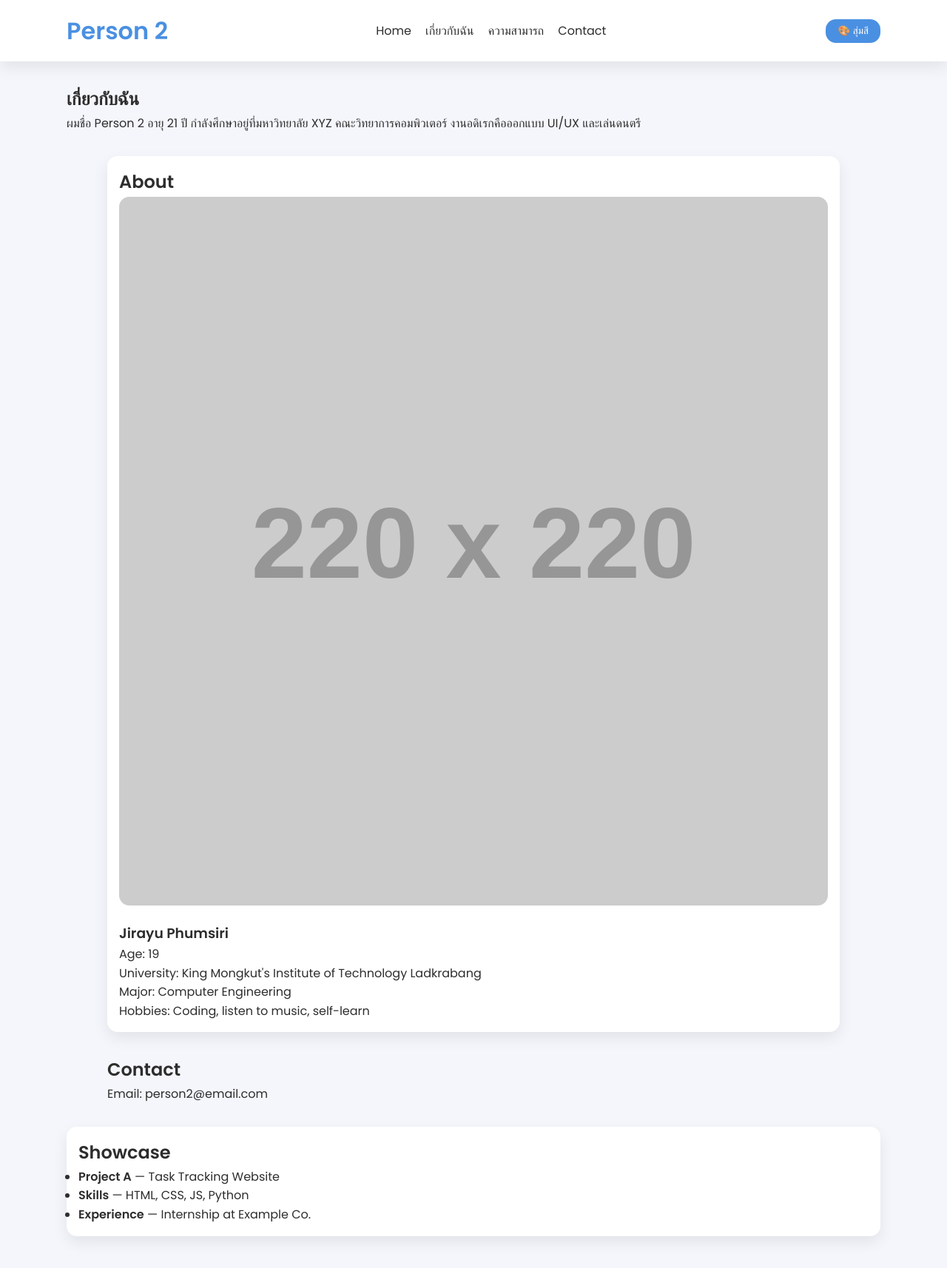
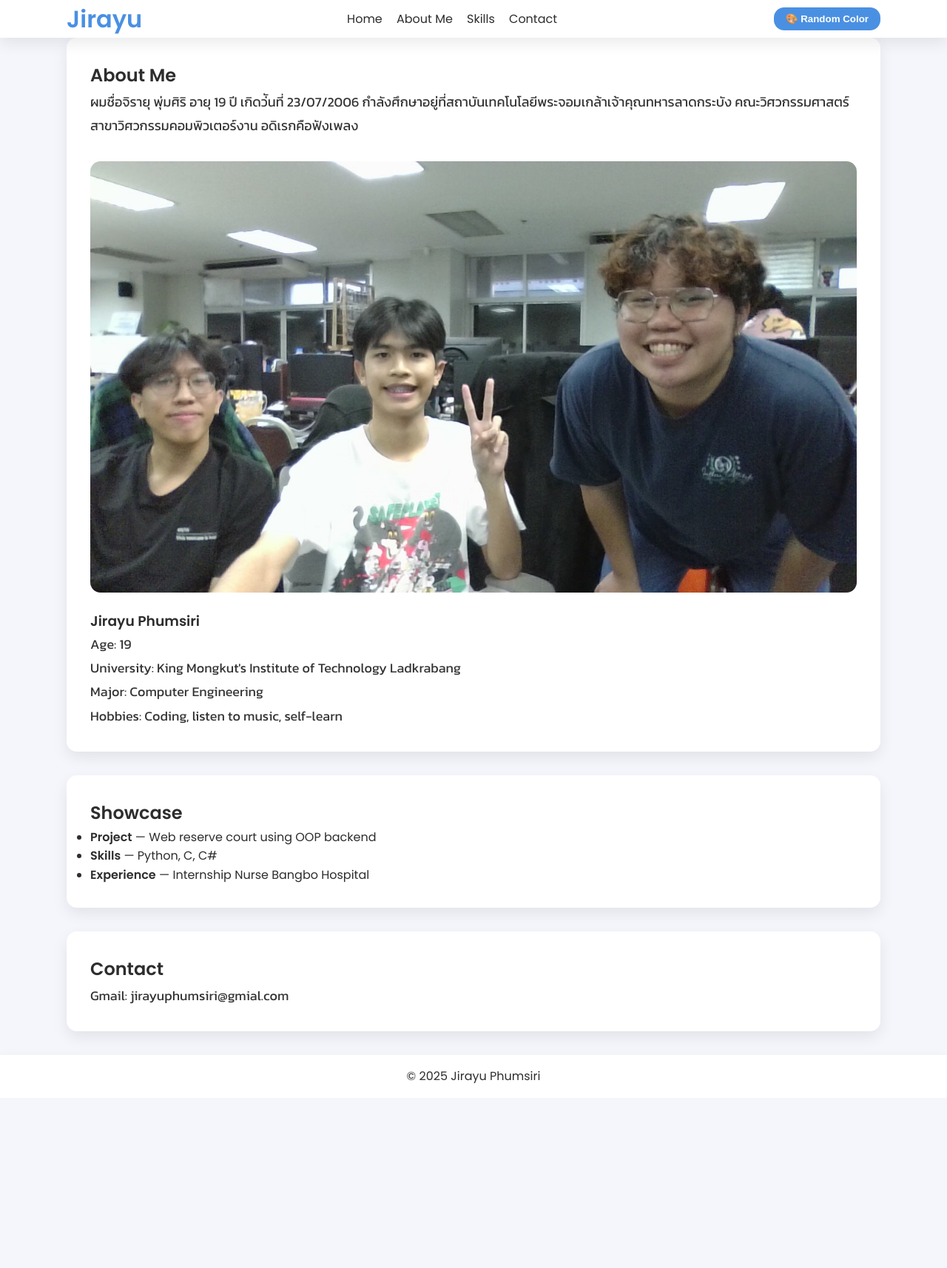
Before and after one commit to JirayuDear/Project_42Bangkok, a plain HTML site: page ruch_project/person2.html in a window 1280 px wide. Shown: the whole page at 74% size. After the commit the page ends 1484 px from the top, so only its background shows below. Drawn offline with Linux system fonts and the light colour scheme; placeholder pictures from the web are drawn by us.

Commit message:
add dear page

```diff
--- a/ruch_project/person2.html
+++ b/ruch_project/person2.html
@@ -8,34 +8,30 @@
   <link href="https://fonts.googleapis.com/css2?family=Poppins:wght@300;400;600&display=swap" rel="stylesheet">
 </head>
 <body>
-  <!-- Navbar -->
   <header class="site-header">
     <div class="container">
-      <h1 class="brand">Person 2</h1>
+      <h1 class="brand">Jirayu</h1>
       <nav class="nav" id="main-nav">
         <a href="index.html" class="nav-link">Home</a>
-        <a href="#about" class="nav-link">เกี่ยวกับฉัน</a>
-        <a href="#skills" class="nav-link">ความสามารถ</a>
+        <a href="#about" class="nav-link">About Me</a>
+        <a href="#skills" class="nav-link">Skills</a>
         <a href="#contact" class="nav-link">Contact</a>
       </nav>
-      <button id="random-color-btn" class="btn" >🎨 สุ่มสี</button>
+      <button id="random-color-btn" class="btn">🎨 Random Color</button>
       <button id="menu-toggle" class="menu-toggle">☰</button>
     </div>
   </header>
 
-  <!-- Content -->
-  <main class="container main-content">
-    <section id="about">
-      <h2>เกี่ยวกับฉัน</h2>
-      <p>ผมชื่อ Person 2 อายุ 21 ปี กำลังศึกษาอยู่ที่มหาวิทยาลัย XYZ
-         คณะวิทยาการคอมพิวเตอร์ งานอดิเรกคือออกแบบ UI/UX และเล่นดนตรี</p>
-    </section>
 
 <main class="container person-page">
     <section class="about card">
-        <h2>About</h2>
+        <section id="about">
+            <h2>About Me</h2>
+            <p>ผมชื่อจิรายุ พุ่มศิริ อายุ 19 ปี เกิดว่ันที่ 23/07/2006 กำลังศึกษาอยู่ที่สถาบันเทคโนโลยีพระจอมเกล้าเจ้าคุณทหารลาดกระบัง
+                คณะวิศวกรรมศาสตร์ สาขาวิศวกรรมคอมพิวเตอร์งาน อดิเรกคือฟังเพลง</p>
+        </section>
             <div class="about-grid">
-                <img class="avatar" src="https://via.placeholder.com/220?text=Person+1" alt="Person 1">
+                <img class="avatar" src="dear.jpg" alt="Person 1">
                 <div>
                     <h3>Jirayu Phumsiri</h3>
                     <p>Age: 19</p>
@@ -46,21 +42,29 @@
             </div>
     </section>
 
-    <section id="contact">
-      <h2>Contact</h2>
-      <p>Email: person2@email.com</p>
-    </section>
-  </main>
 
     <section class="showcase card">
         <h2>Showcase</h2>
         <ul>
-            <li><strong>Project A</strong> — Task Tracking Website</li>
-            <li><strong>Skills</strong> — HTML, CSS, JS, Python</li>
-            <li><strong>Experience</strong> — Internship at Example Co.</li>
+            <li><strong>Project</strong> — Web reserve court using OOP backend</li>
+            <li><strong>Skills</strong> — Python, C, C#</li>
+            <li><strong>Experience</strong> — Internship Nurse Bangbo Hospital</li>
         </ul>
     </section>
 
-  <script src="styles.js"></script>
+
+<section class="contact card">
+<h2>Contact</h2>
+<p>
+    Gmail: jirayuphumsiri@gmial.com
+</p>
+</section>
+</main>
+
+
+<footer class="site-footer">
+<div class="container">© 2025 Jirayu Phumsiri</div>
+</footer>
+<script src="styles.js"></script>
 </body>
 </html>
--- a/ruch_project/styles.css
+++ b/ruch_project/styles.css
@@ -1,3 +1,5 @@
+@import url('https://fonts.googleapis.com/css2?family=Kanit:ital,wght@0,100;0,200;0,300;0,400;0,500;0,600;0,700;0,800;0,900;1,100;1,200;1,300;1,400;1,500;1,600;1,700;1,800;1,900&family=Noto+Sans+Thai:wght@100..900&display=swap');
+
 :root {
   --bg:#f4f6fb;
   --card:#ffffff;
@@ -24,6 +26,24 @@ body {
   line-height:1.6;
 }
 
+.welcome{
+  font-family: "Kanit", sans-serif;
+  font-size: 50px;
+  font-weight: 700;
+  line-height: 1.8;
+  color: #333;
+}
+
+p {
+  font-family: "Kanit", sans-serif;
+
+  font-size: 18px;
+  font-weight: 400;
+  line-height: 1.8;
+  color: #333;
+}
+
+
 .container {
   width:90%;
   max-width:1100px;
@@ -42,7 +62,7 @@ body {
   display:flex;
   justify-content:space-between;
   align-items:center;
-  padding:1rem 0;
+  /* padding:1rem 0; */
 }
 
 .brand {
@@ -75,6 +95,7 @@ body {
   cursor:pointer;
   transition:background 0.3s;
   margin-left:1rem;
+  font-weight: bold;
 }
 
 .btn:hover {
@@ -108,7 +129,7 @@ html {
 }
 .card {
   background:var(--card);
-  padding:1rem;
+  padding:2rem;
   border-radius:var(--radius);
   box-shadow:var(--shadow);
   text-decoration:none;
@@ -132,6 +153,9 @@ section {
 
 .site-footer {
   background:var(--card);
+  bottom: 0;
+  left: 0;
+  width: 100%;
   text-align:center;
   padding:1rem 0;
   margin-top:2rem;
```
Also changed, not shown: ruch_project/index.html (+9 -11 lines), ruch_project/person1.html (+7 -7 lines), ruch_project/dear.jpg (added).
